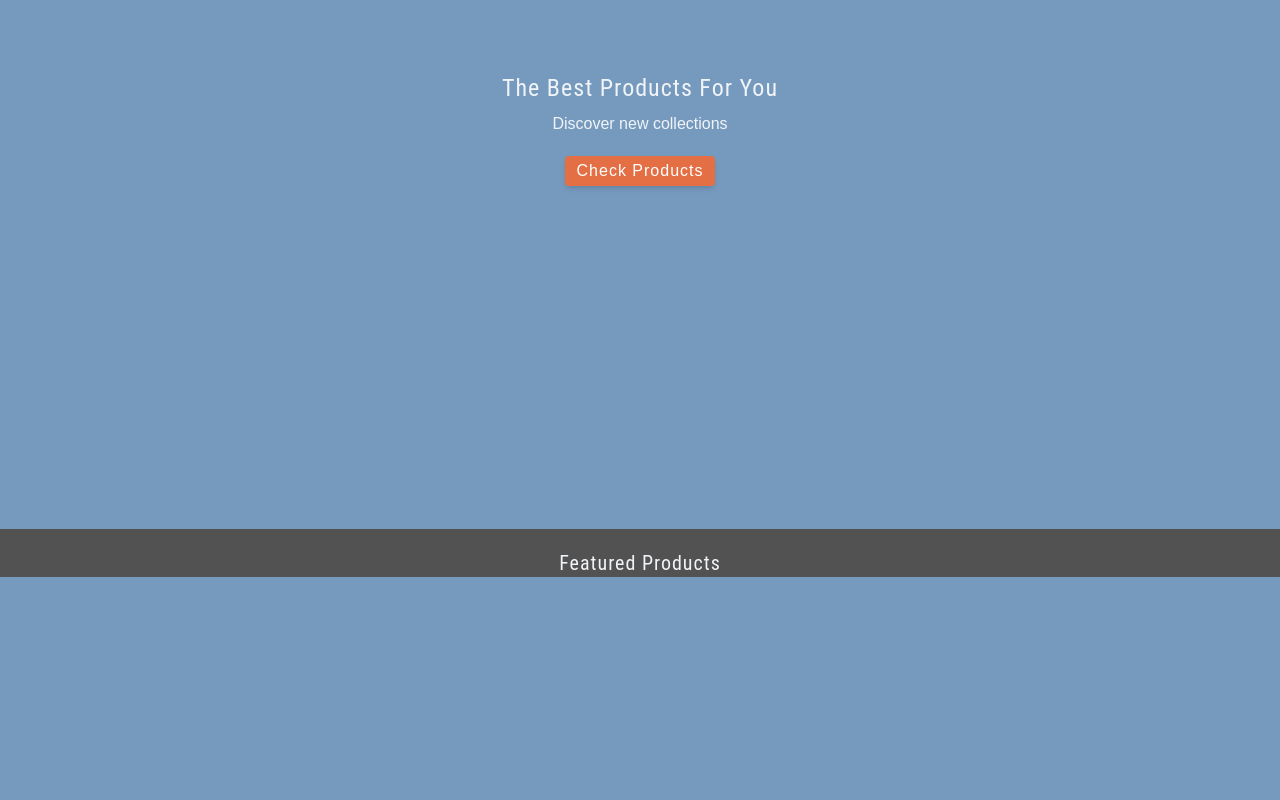
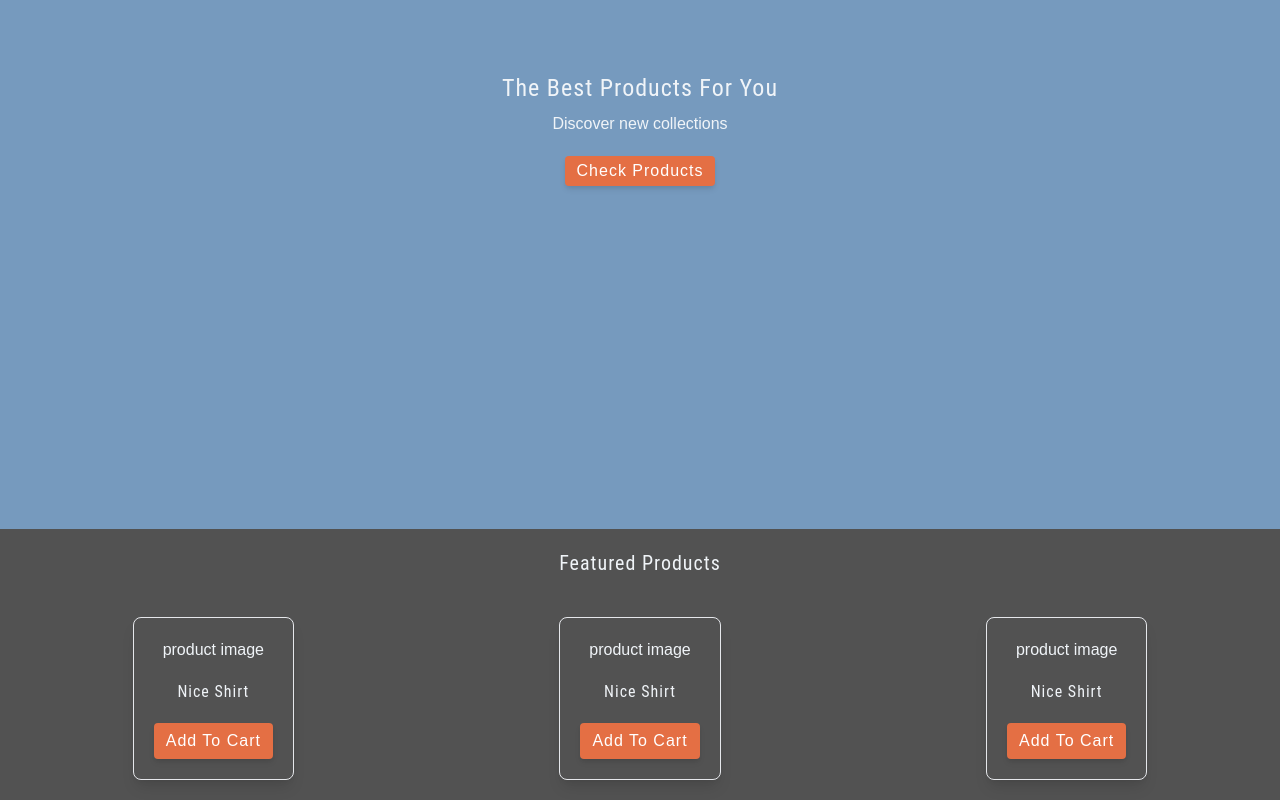
Before and after one commit to Ayrow/eshop-training, a React (Create React App) app in the folder client/: page / in a window 1280 px wide. Shown: the part 367-1167 px from the top of the page. Before the commit the page ends 944 px from the top, so only its background shows below. Built offline with nearby package versions, Linux system fonts and the light colour scheme.

Commit message:
setup product card

```diff
--- a/client/src/components/FeaturedProducts.tsx
+++ b/client/src/components/FeaturedProducts.tsx
@@ -1,7 +1,14 @@
+import ProductCard from './ProductCard';
+
 const FeaturedProducts = () => {
   return (
-    <div className=' bg-neutral-600 pt-5'>
+    <div className=' bg-neutral-600 py-5'>
       <h2 className='text-center text-xl'>Featured Products</h2>
+      <div className='mt-10 flex justify-around flex-wrap'>
+        <ProductCard />
+        <ProductCard />
+        <ProductCard />
+      </div>
     </div>
   );
 };
--- a/client/src/components/ProductCard.tsx
+++ b/client/src/components/ProductCard.tsx
@@ -1,4 +1,10 @@
 const ProductCard = () => {
-  return <div>ProductCard</div>;
+  return (
+    <div className='flex flex-col items-center gap-5 border rounded-lg shadow-lg p-5'>
+      <p>product image</p>
+      <h4>Nice shirt</h4>
+      <button className='btn'>Add to cart</button>
+    </div>
+  );
 };
 export default ProductCard;
```
